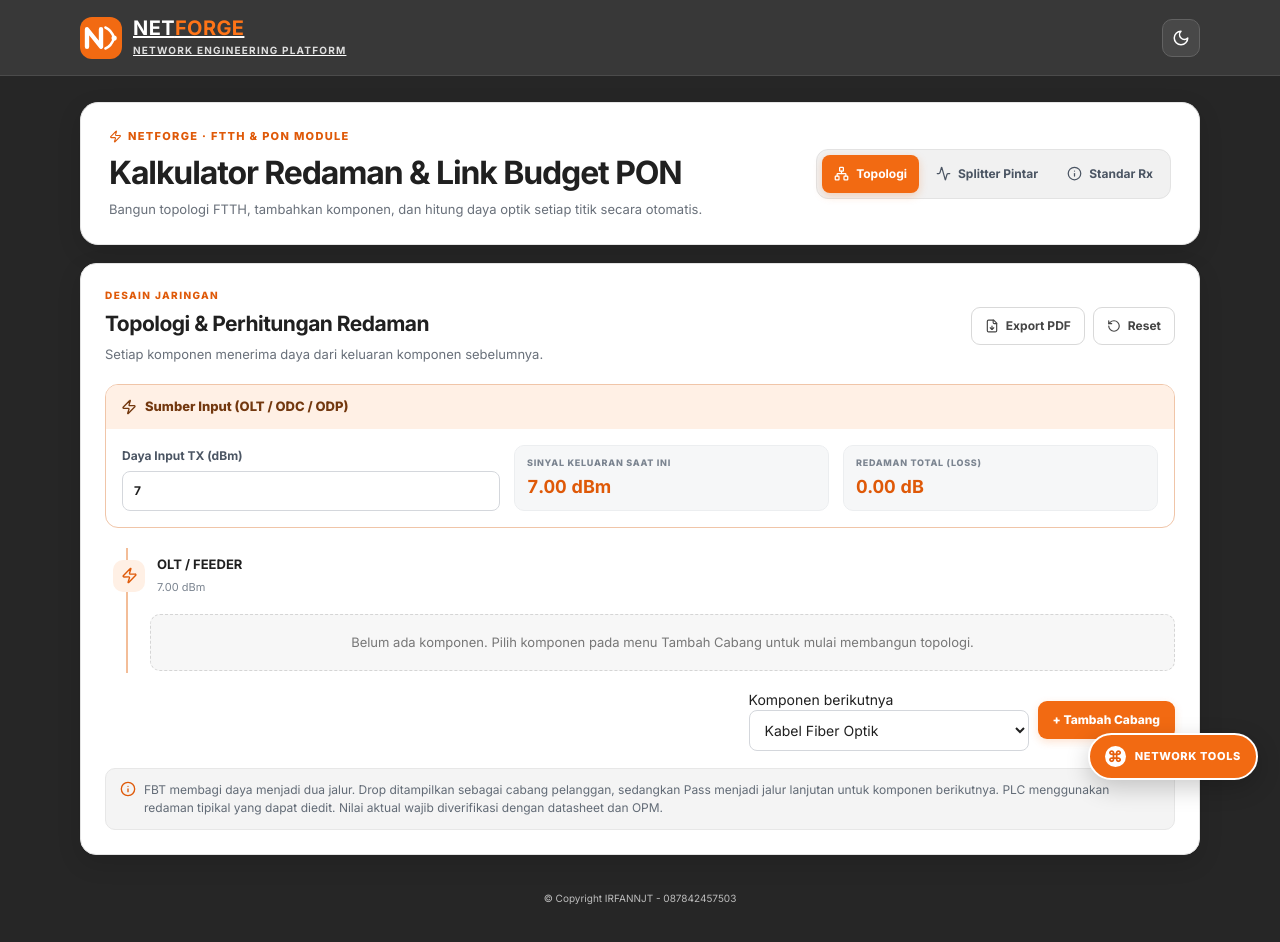
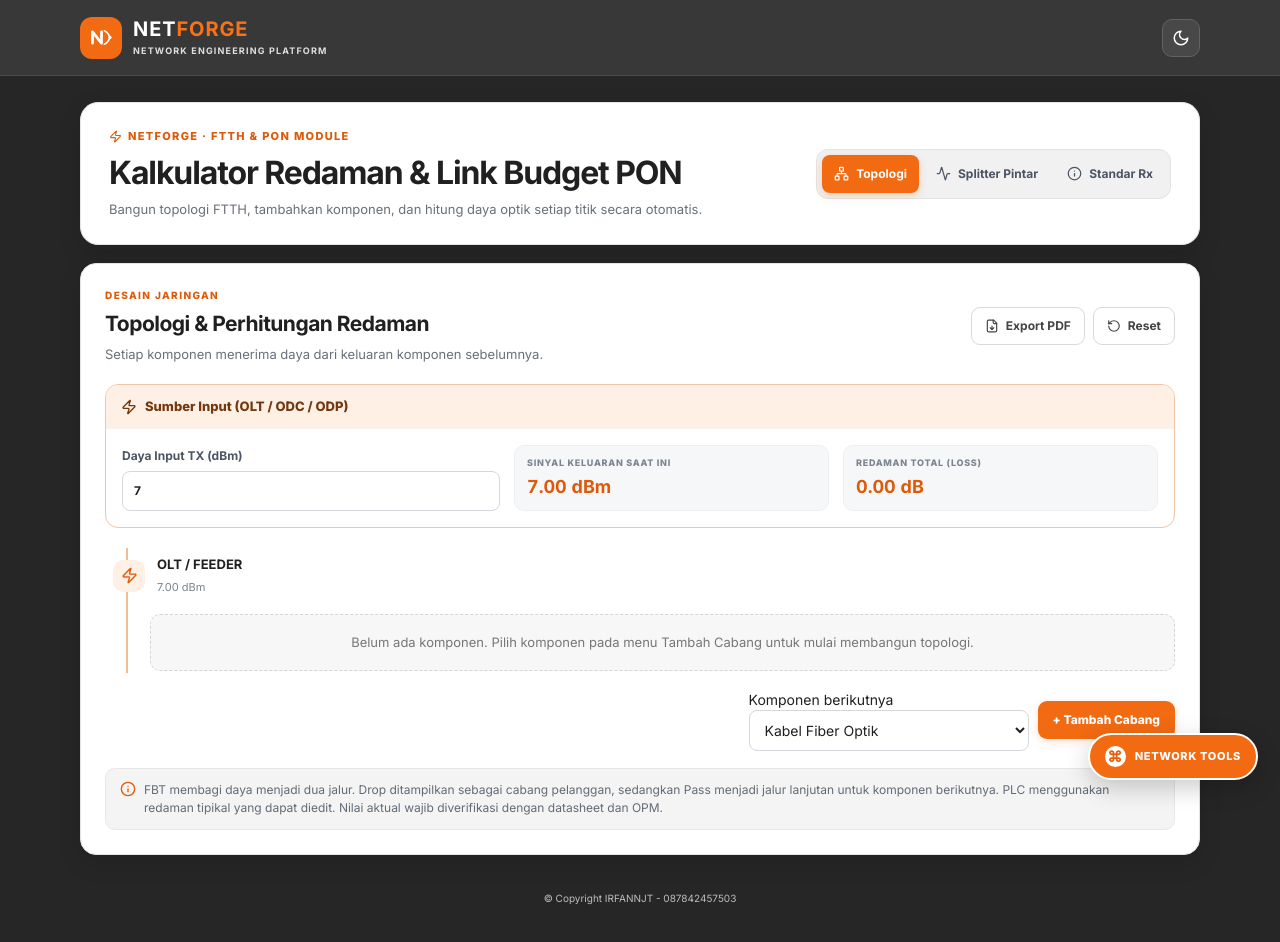
Before and after one commit to mikrotikscript/PON, a Next.js app: page /PON/ in a window 1280 px wide. Shown: the top 942 px of the page. Built offline with nearby package versions, Linux system fonts and the light colour scheme.

Commit message:
style(netforge): align main page logo with brand system

```diff
--- a/app/globals.css
+++ b/app/globals.css
@@ -128,3 +128,11 @@ button{cursor:pointer}
   .pon-print-disclaimer{margin-top:22px;padding:10px;border:1px solid #ddd;background:#f7f7f7!important;font-size:8pt;color:#555;break-inside:avoid}
   .pon-print-footer{margin-top:24px;padding-top:9px;border-top:1px solid #ddd;text-align:center;font-size:8pt;color:#555}
 }
+
+/* NETFORGE primary identity on the PON calculator landing page */
+.pon-brand{text-decoration:none;min-width:0}
+.pon-brand-icon svg{width:27px;height:27px;display:block}
+.pon-brand b{font-size:20px;letter-spacing:.045em}
+.pon-brand b span{color:#f97316}
+.pon-brand small{font-size:9px;letter-spacing:.13em}
+.pon-app.dark .pon-brand{color:#fff}
```
